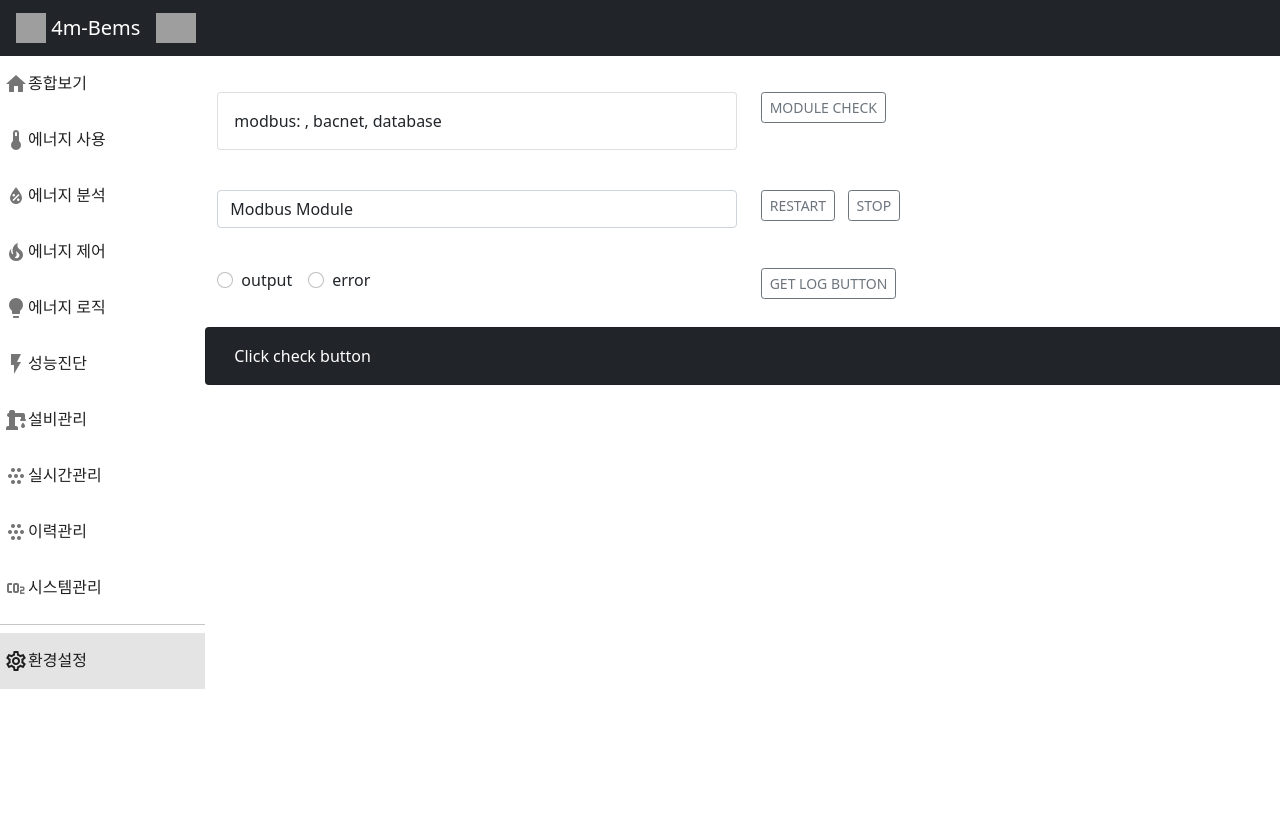
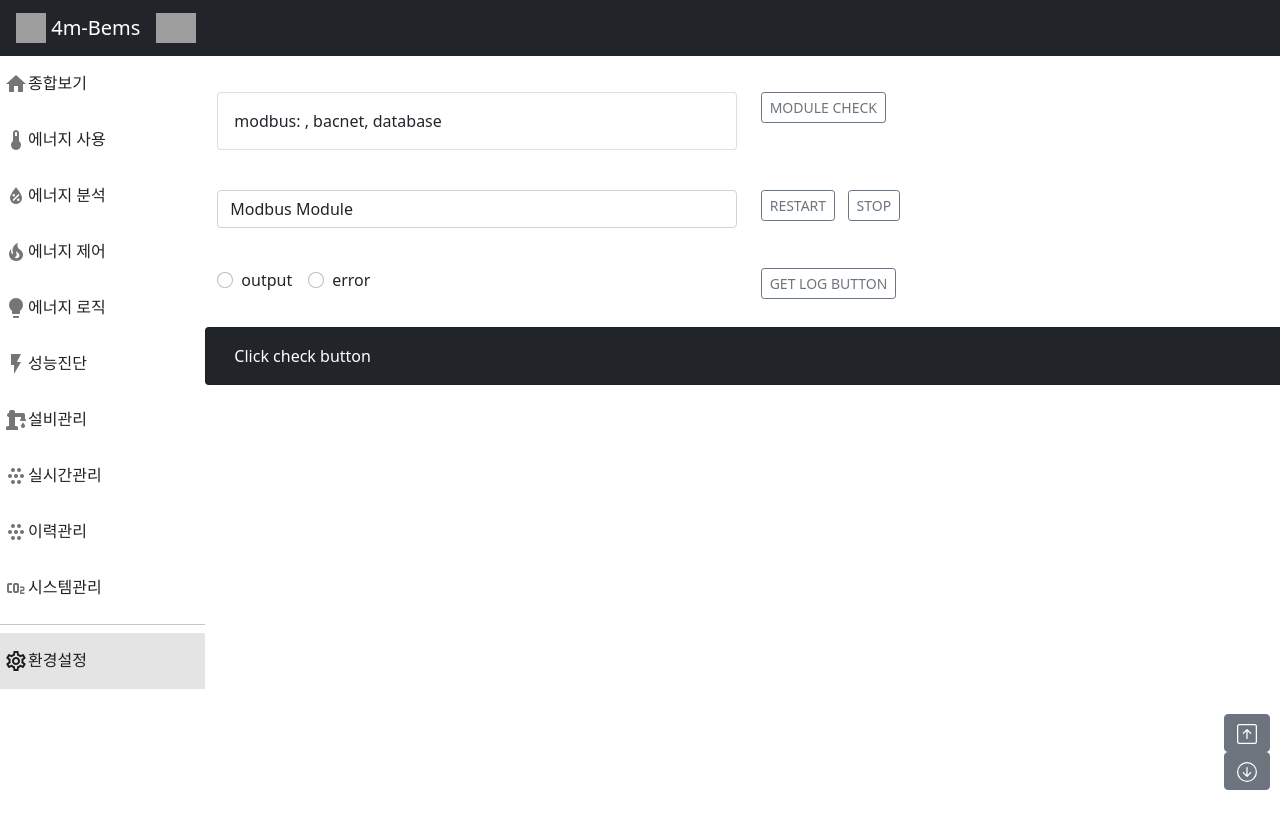
Before and after one commit to Dev-Guccin/bems_vue_back, a Vue app in the folder frontend/: page /Admin in a window 1280 px wide. Shown: the top 828 px of the page. Built offline with nearby package versions, Linux system fonts and the light colour scheme; grey boxes are pictures that could not be loaded.

Commit message:
관리자페지 위아래 설정

```diff
--- a/frontend/src/views/Admin.vue
+++ b/frontend/src/views/Admin.vue
@@ -58,6 +58,12 @@
       </b-card>
       </b-row>
     </b-container>
+      <div v-bind:style="up_btn_style">
+        <b-button
+          bottom right fixed v-on:click="scroll_up()"><b-icon icon='arrow-up-square'></b-icon></b-button><br>
+        <b-button
+          bottom right fixed v-on:click="scroll_down()"><b-icon icon='arrow-down-circle'></b-icon></b-button>
+      </div>
   </div>
 </template>
 
@@ -79,7 +85,12 @@ export default {
       console_options:[
         { value: "out", text:"output"},
         { value: "err", text:"error"}
-      ]
+      ],
+      up_btn_style:{
+        position:"fixed",
+        bottom:"10px",
+        right:"10px",
+      }
     };
   },
   components: {
@@ -121,7 +132,16 @@ export default {
             console.log(error);
           }
       });
-    }
+    },
+    scroll_up(){
+      window.scrollTo(0,0)
+    },
+    scroll_down(){
+      this.$el.querySelector("containser")
+      var container = this.$el.querySelector(".container");
+      window.scrollTo(0,container.scrollHeight);
+    },
+
   }
 }
 </script>
```
